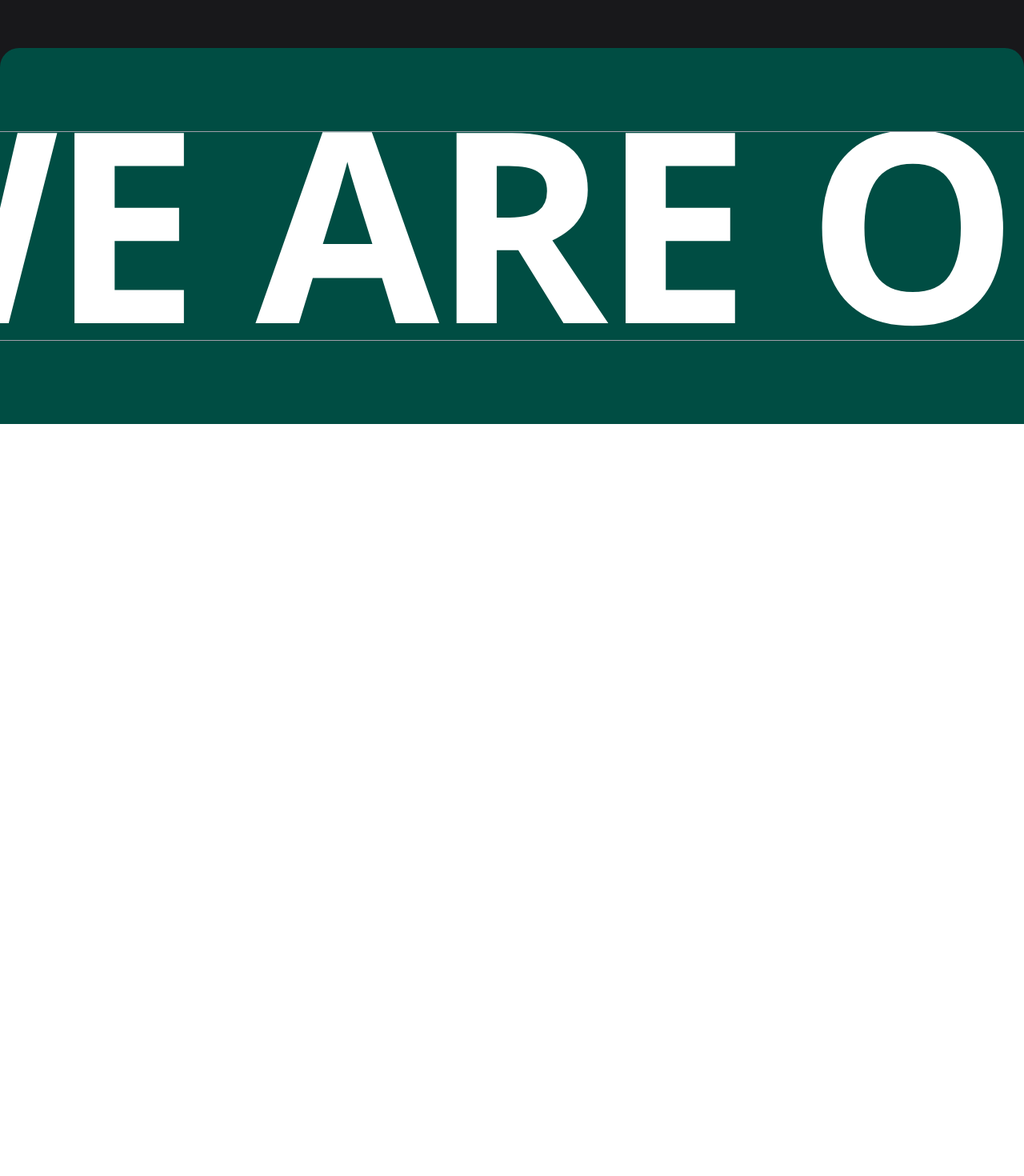
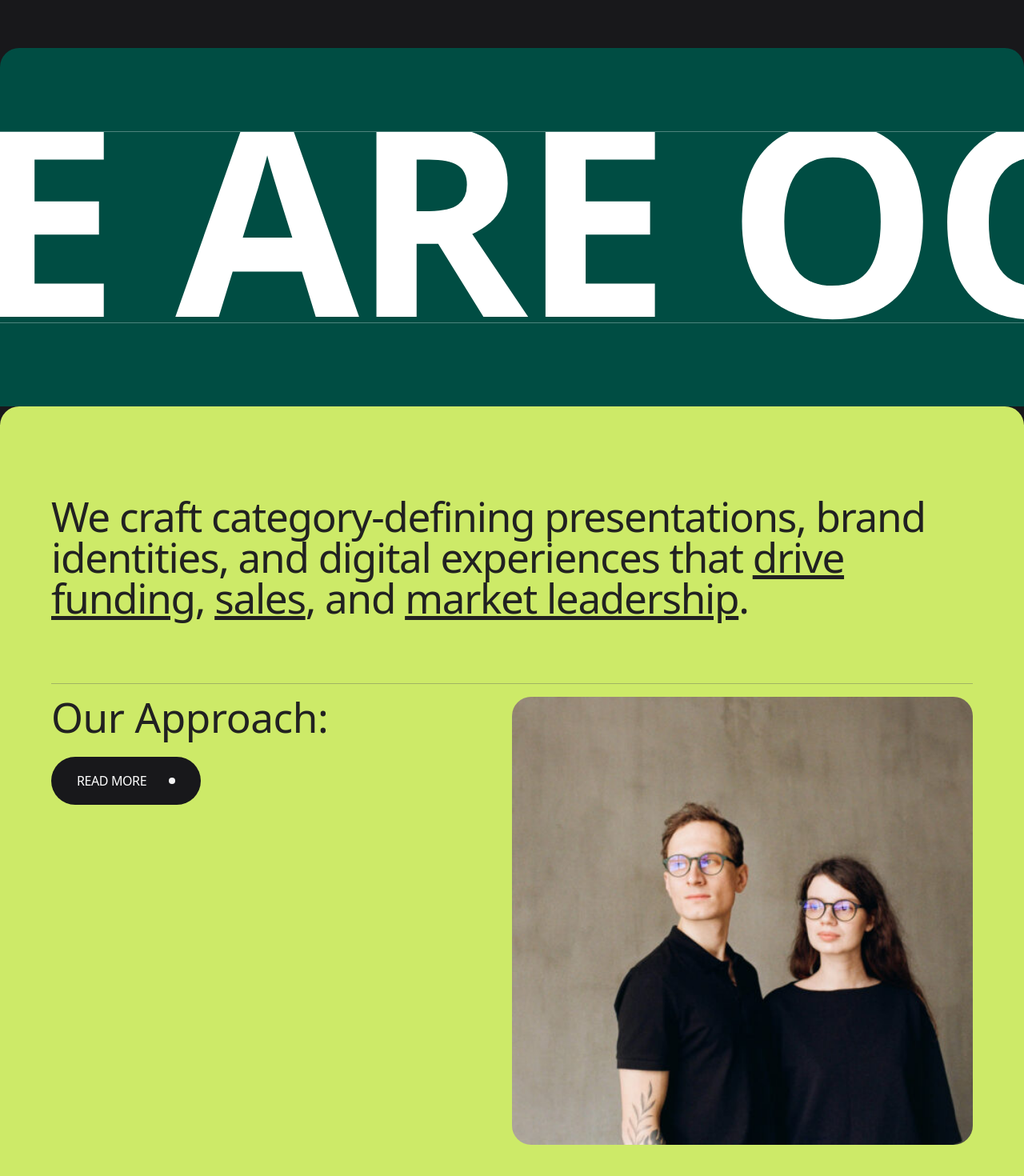
Before and after one commit to for-Sifad99/OCHI-FAN, a React (Vite) app: page / in a window 1280 px wide. Shown: the part 740-2210 px from the top of the page at 80% size. Before the commit the page ends 1270 px from the top, so only its background shows below. Built offline with nearby package versions, Linux system fonts and the light colour scheme; a web font is replaced by a local one.

Commit message:
CHANGES: Added about section.

```diff
--- a/src/App.jsx
+++ b/src/App.jsx
@@ -2,6 +2,7 @@ import React from 'react';
 import Navbar from './components/Navbar';
 import Landing from './components/Landing';
 import Marquee from './components/Marquee';
+import About from './components/About';
 
 const App = () => {
     return (
@@ -10,6 +11,7 @@ const App = () => {
                 <Navbar />
                 <Landing />
                 <Marquee />
+                <About />
             </div>
         </>
     );
--- /dev/null
+++ b/src/components/About.jsx
@@ -0,0 +1,29 @@
+import React from 'react';
+
+const About = () => {
+    return (
+        <div className="w-full py-28 px-16 rounded-tl-3xl rounded-tr-3xl bg-[#CDEA68] text-[#212121]">
+            <h1 className="font-neue text-[4vw] leading-[4vw] tracking-tight">
+                We craft category-defining presentations, brand identities, and
+                digital experiences that{' '}
+                <span className="underline">drive funding</span>,{' '}
+                <span className="underline">sales</span>, and{' '}
+                <span className="underline">market leadership</span>.
+            </h1>
+
+            <div className="w-full flex justify-between pt-4 mt-20 border-t border-[#A1B563]">
+                <div className='w-1/2 font-neue tracking-tight'>
+                    <h1 className='text-[4vw] leading-[4vw] '>Our Approach:</h1>
+                    <button className='flex items-center gap-7 px-8 py-4.5 mt-6 bg-zinc-900 rounded-full text-white uppercase'>Read More
+                        <div className='w-2 h-2 bg-zinc-100 rounded-full'></div>
+                    </button>
+                </div>
+
+                <div className='w-1/2 h-[70vh] rounded-3xl'>
+                <img className='w-full h-full rounded-3xl object-cover' src="./about-img.jpg" alt="About section image" /></div>
+            </div>
+        </div>
+    );
+};
+
+export default About;
--- a/src/components/Marquee.jsx
+++ b/src/components/Marquee.jsx
@@ -4,7 +4,7 @@ import { motion } from 'framer-motion';
 const Marquee = () => {
     return (
         <div className="w-full py-26 rounded-tl-3xl rounded-tr-3xl bg-[#004D43]">
-            <div className="text border-t border-b border-zinc-400 flex gap-10 overflow-hidden whitespace-nowrap">
+            <div className="text border-t border-b border-[#4d837c] flex gap-10 overflow-hidden whitespace-nowrap">
                 <motion.h1
                     initial={{ x: 0 }}
                     animate={{ x: '-100%' }}
@@ -13,7 +13,7 @@ const Marquee = () => {
                         repeat: Infinity,
                         duration: 5,
                     }}
-                    className="text-[26vw] leading-55 tracking-tight font-grotesk font-semibold uppercase pb-10"
+                    className="text-[26vw] leading-[16vw] tracking-tight font-grotesk font-semibold uppercase pb-[2.6vw]"
                 >
                     We Are Ochi
                 </motion.h1>
@@ -25,7 +25,7 @@ const Marquee = () => {
                         repeat: Infinity,
                         duration: 5,
                     }}
-                    className="text-[26vw] leading-55 tracking-tight font-grotesk font-semibold uppercase pb-10"
+                    className="text-[26vw] leading-[16vw] tracking-tight font-grotesk font-semibold uppercase pb-[2.6vw]"
                 >
                     We Are Ochi
                 </motion.h1>
@@ -37,7 +37,7 @@ const Marquee = () => {
                         repeat: Infinity,
                         duration: 5,
                     }}
-                    className="text-[26vw] leading-55 tracking-tight font-grotesk font-semibold uppercase pb-10"
+                    className="text-[26vw] leading-[16vw] tracking-tight font-grotesk font-semibold uppercase pb-[2.6vw]"
                 >
                     We Are Ochi
                 </motion.h1>
```
Also changed, not shown: public/about-img.jpg (added).
